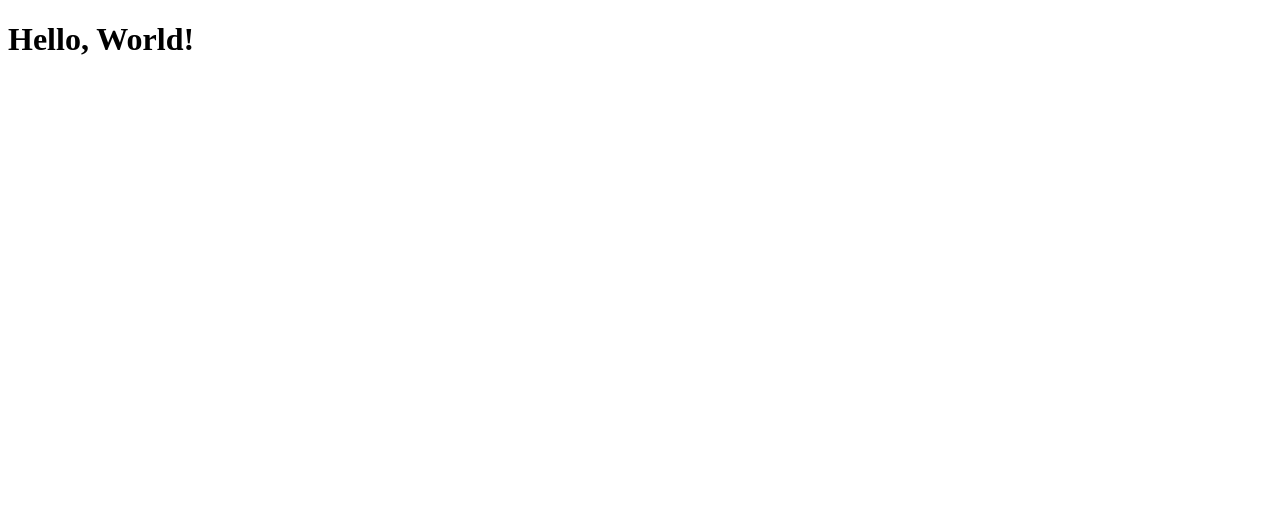
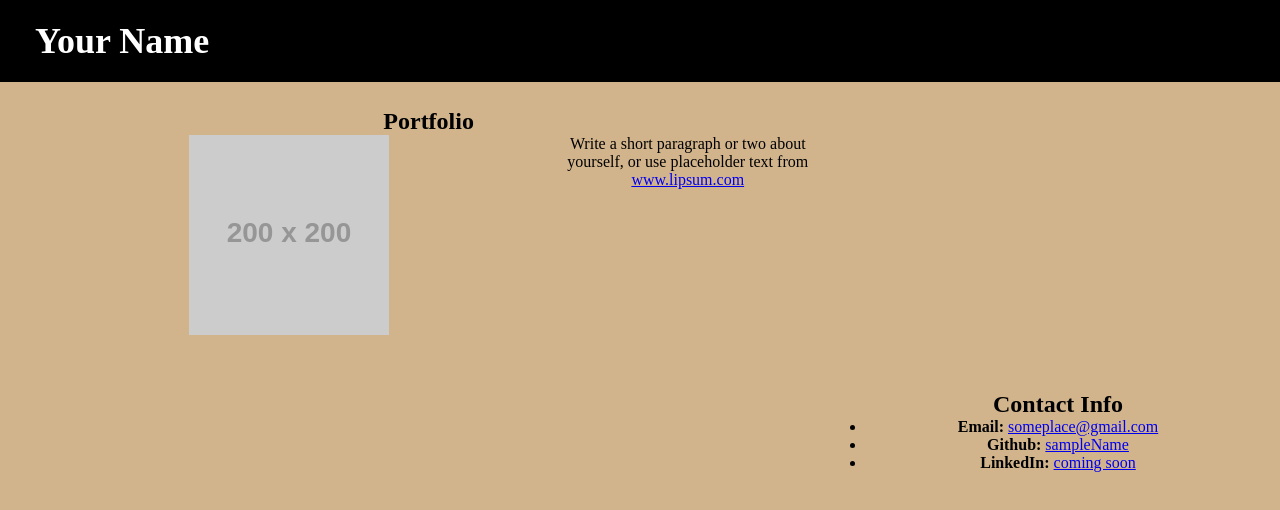
Before and after one commit to StevenTraboulay/StevenTraboulay.github.io, a plain HTML site: page index.html in a window 1280 px wide. Drawn offline with Linux system fonts and the light colour scheme; placeholder pictures from the web are drawn by us.

Commit message:
added for portfolio

```diff
--- /dev/null
+++ b/Assets/css/style.css
@@ -0,0 +1,52 @@
+*{
+    margin: 0;
+    padding: 0;
+
+}
+body{
+    background: tan;
+}
+header {
+    padding: 20px 35px;
+    background-color: black;
+}
+
+Header h1{
+    font-weight: bold;
+    font-size: 36px;
+    color: white;
+    margin: 0;
+    display: inline;
+}
+.container{
+
+
+}
+
+.container section{
+    display: inline-block;
+    position: relative;
+    text-align: center;
+    padding: 26px 30px;
+}
+
+#main-bio, {
+    float: left;
+    width: 70%;
+
+}
+
+#main-bio p{
+    width:35%;
+    float: right;
+    display: inline-block
+}
+
+#contact-info{
+    float: right;
+    width: 30%;
+}
+
+.bio-image{
+    vertical-align: top;
+}
--- a/index.html
+++ b/index.html
@@ -1,12 +1,41 @@
 <!DOCTYPE html>
-<html lang="en">
-<head>
-  <meta charset="UTF-8">
-  <meta name="viewport" content="width=device-width, initial-scale=1.0">
-  <meta http-equiv="X-UA-Compatible" content="ie=edge">
-  <title>Document</title>
-</head>
-<body>
-  <h1>Hello, World!</h1>
-</body>
+<html lang="en-us">
+  <head>
+    <meta charset="UTF-8" />
+    <title>HTML + CSS</title>
+
+    <link rel="stylesheet" type="text/css" href="./assets/css/style.css" />
+  </head>
+
+  <body>
+    <header>
+      <h1>Your Name</h1>
+    </header>
+
+    <div class="container">
+      <section id="main-bio">
+        <h2>Portfolio</h2>
+
+        <img
+          id="bio-image"
+          src="https://placehold.it/200x200"
+          alt="Your Name"
+        />
+
+        <p>
+          Write a short paragraph or two about yourself, or use placeholder text
+          from <a href="http://www.lipsum.com/">www.lipsum.com</a>
+        </p>
+      </section>
+
+      <section id="contact-info">
+        <h2>Contact Info</h2>
+        <ul>
+          <li><strong>Email:</strong> <a href="#">someplace@gmail.com</a></li>
+          <li><strong>Github:</strong> <a href="#">sampleName</a></li>
+          <li><strong>LinkedIn:</strong> <a href="#">coming soon</a></li>
+        </ul>
+      </section>
+    </div>
+  </body>
 </html>
```
